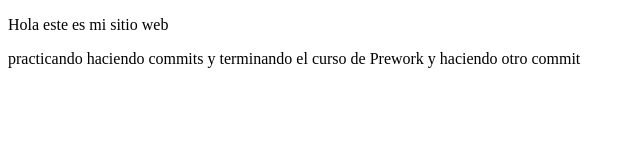
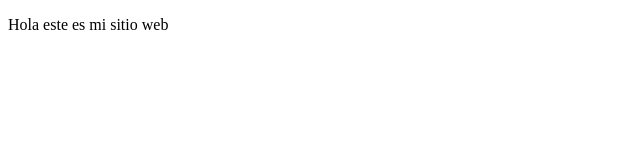
Before and after one commit to sergechv/proyectoDemoCursoPrework, a plain HTML site: page index.html in a window 1280 px wide. Shown: the whole page, without its empty margins (0-640 px from the left). Drawn offline with Linux system fonts and the light colour scheme.

Commit message:
ultima modificacion

```diff
--- a/index.html
+++ b/index.html
@@ -10,9 +10,4 @@
     <p>
         Hola este es mi sitio web
     </p>
-    <p>
-        practicando haciendo commits y terminando el curso de Prework
-        y haciendo otro commit
-    </p>
-</body>
 </html>
```
